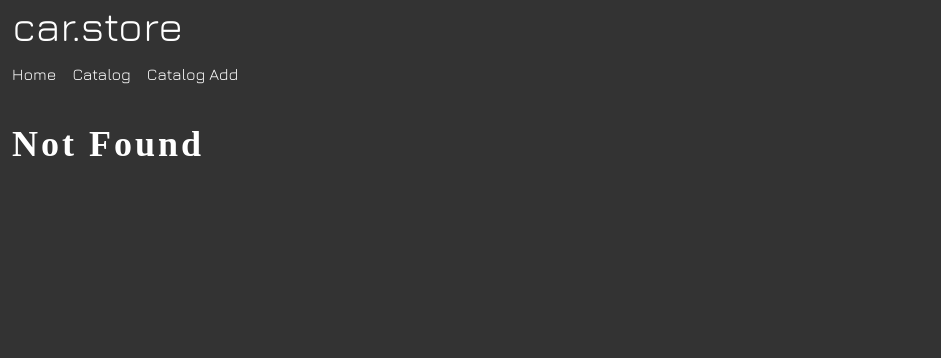
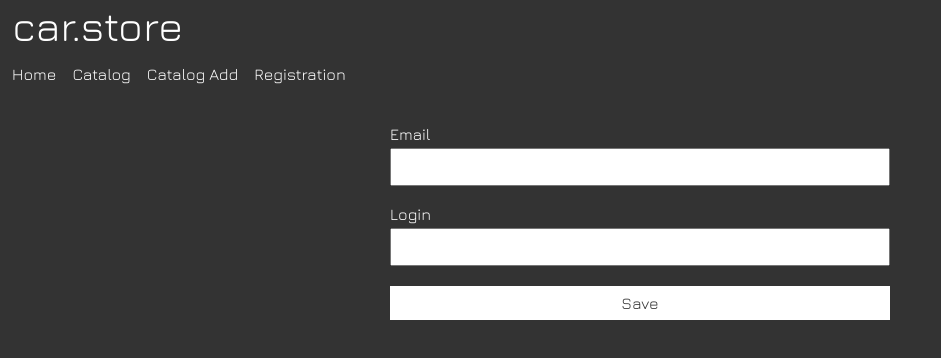
Before and after one commit to MarkusFletcher/car-app, a React (Vite) app in the folder client/: page /registration in a window 1280 px wide. Before the commit this address had no page. Shown: the top 358 px of the page, without its empty margins (0-941 px from the left). Built offline with nearby package versions, Linux system fonts and the light colour scheme; a web font is replaced by a local one.

Commit message:
add registration

```diff
--- a/client/src/App.tsx
+++ b/client/src/App.tsx
@@ -3,6 +3,7 @@ import { Home } from './views/Home'
 import { Catalog } from './views/Catalog'
 import { CatalogDetail } from './views/CatalogDetail'
 import { CatalogAdd } from './views/CatalogAdd'
+import { Registration } from './views/Registration'
 import { NotFound } from './views/NotFound'
 import { Header } from './components/layout/header'
 import { Routes, Route, Outlet, Link } from "react-router-dom"
@@ -17,6 +18,7 @@ const App: React.FC = (): ReactElement => {
           <Route path='/catalog' element={<Catalog/>}></Route>
           <Route path='/catalog/:id' element={<CatalogDetail/>}></Route>
           <Route path='/catalog/add' element={<CatalogAdd/>}></Route>
+          <Route path='/registration' element={<Registration/>}></Route>
           <Route path='*' element={<NotFound/>}></Route>
         </Routes>
       </main>
--- a/client/src/components/layout/header/index.tsx
+++ b/client/src/components/layout/header/index.tsx
@@ -12,6 +12,7 @@ export const Header = () => {
         <NavLink to='/'>Home</NavLink>
         <NavLink to='/catalog'>Catalog</NavLink>
         <NavLink to='/catalog/add'>Catalog Add</NavLink>
+        <NavLink to='/registration'>Registration</NavLink>
       </nav>
     </header>
   )
--- /dev/null
+++ b/client/src/components/registration-form/RegistrationForm.module.scss
@@ -0,0 +1,24 @@
+.form {
+	max-width: 500px;
+	margin-left: auto;
+	margin-right: auto;
+
+	.button {
+		display: block;
+		width: 100%;
+		padding: 8px 16px;
+		font-family: inherit;
+		font-size: 16px;
+		cursor: pointer;
+		background-color: #fff;
+		color: #333;
+		border: none;
+		transition: background-color .3s, color .3s;
+
+		&:hover,
+		&:focus {
+			background-color: #F24E1E;
+			color: #fff;
+		}
+	}
+}
--- /dev/null
+++ b/client/src/components/registration-form/index.tsx
@@ -0,0 +1,54 @@
+import React, { ReactElement, useState, useMemo } from 'react'
+import style from './RegistrationForm.module.scss'
+import { FormField } from '../ui/form-field'
+import { InputText } from '../ui/input-text'
+import { Textarea } from '../ui/textarea'
+import { Select } from '../ui/select'
+
+import { IUserData, IUserDataErrors } from '../../types/User.interface'
+
+const defaultUserData: IUserData = {
+  email: '',
+  login: '',
+  password: '',
+}
+
+export const RegistrationForm: React.FC<{registration: Function}> = ({registration}): ReactElement => {
+  const [userData, setUserData] = useState<IUserData>(defaultUserData)
+  const [userErrors, setUserErrors] = useState<IUserDataErrors>({})
+
+  const handleInputChange = (e: React.ChangeEvent<HTMLInputElement | HTMLSelectElement | HTMLTextAreaElement>): void => {
+    const name: string = e.target.name
+    const value: string | number = e.target.value
+    setUserData(prev => ({...prev, [name]: value}))
+  }
+
+  const handleSubmit = (e: React.FormEvent<HTMLFormElement>) => {
+    e.preventDefault()
+    if (isValidData()) {
+      registration(userData)
+        .then(() => setUserData(defaultUserData))
+    }
+  }
+
+  const isValidData = (): boolean => {
+    const errors: IUserDataErrors = {}
+    if (!userData.email) errors.email = 'Email is required'
+    if (!userData.login) errors.login = 'login is required'
+    setUserErrors(errors)
+    return !Object.values(errors).length
+  }
+
+  return (
+    <form className={style.form} onSubmit={handleSubmit}>
+      <FormField label="Email" forId='email' error={userErrors.email}>
+        <InputText id="email" name="email" value={userData.email} onChange={handleInputChange} required/>
+      </FormField>
+      <FormField label="Login" forId='login' error={userErrors.login}>
+        <InputText id="login" name="login" value={userData.login} onChange={handleInputChange} required/>
+      </FormField>
+
+      <button className={style.button} type="submit" onClick={isValidData}>Save</button>
+    </form>
+  )
+}
--- /dev/null
+++ b/client/src/services/User.ts
@@ -0,0 +1,35 @@
+import axios from 'axios'
+
+import { IUser, IUserData } from '../types/user.interface'
+
+export class UserAPI {
+  private static readonly BASE_URL = 'http://localhost:3001/api/user'
+
+  static async getAll(): Promise<IUser[]> {
+    try {
+      const { data } = await axios.get(this.BASE_URL)
+      return data
+    } catch(err) {
+      throw err
+    }
+  }
+
+  static async getById(id: string): Promise<IUser> {
+    try {
+      const { data } = await axios.get(`${this.BASE_URL}/${id}`)
+      return data
+    } catch(err) {
+      throw err
+    }
+  }
+
+  static async create(data: IUserData): Promise<boolean> {
+    try {
+      axios.post(`${this.BASE_URL}/registration`, data)
+      return true
+    }
+    catch {
+      return false
+    }
+  }
+}
--- /dev/null
+++ b/client/src/views/Registration.tsx
@@ -0,0 +1,14 @@
+import React, { ReactElement, useEffect, useState } from 'react'
+
+import { UserAPI } from '../services/User'
+import { RegistrationForm } from '../components/registration-form'
+import { IUserData } from '../types/user.interface'
+
+export const Registration: React.FC = (): ReactElement => {
+  const registration = async (userData: IUserData): Promise<void> => {
+    UserAPI.create(userData)
+  }
+  return (
+    <RegistrationForm registration={registration}></RegistrationForm>
+  )
+}
```
Also changed, not shown: client/src/types/user.interface.ts (+5 -5 lines).
